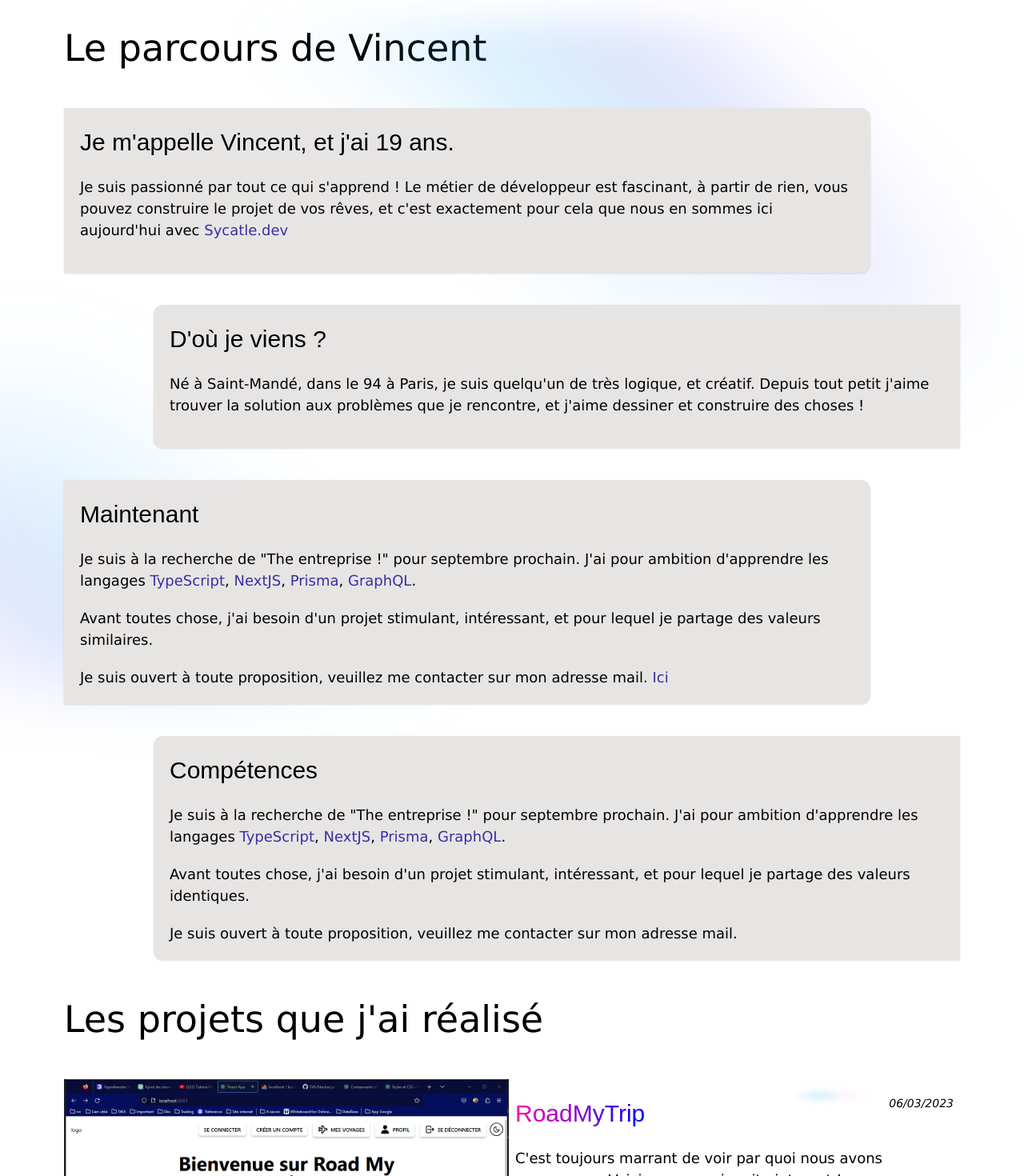
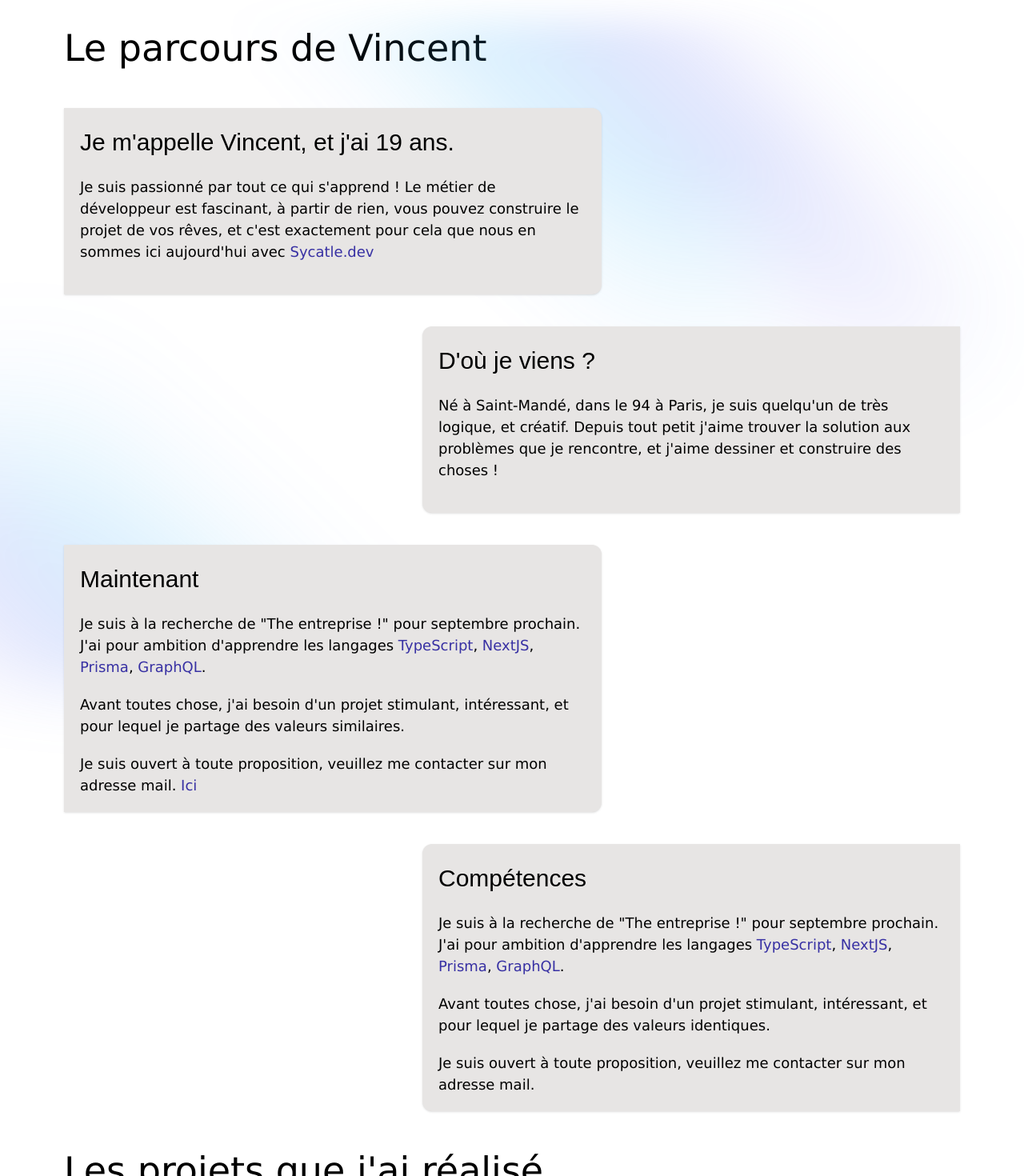
Before and after one commit to Azonesbz/vincentavez, a React (Vite) app in the folder client/: page / in a window 1280 px wide. Shown: the part 1440-2910 px from the top of the page at 80% size. Built offline with nearby package versions, Linux system fonts and the light colour scheme; a web font is replaced by a local one.

Commit message:
changed size of cards

```diff
--- a/client/src/components/career/Career.jsx
+++ b/client/src/components/career/Career.jsx
@@ -7,21 +7,21 @@ export default function Career(){
                 <h1 className="font-light relative z-0">Le parcours de Vincent</h1>
                 <img className='absolute inset-0 z-1 blur-xl' src="/blurblue.png" alt="blur image" />
                 <img className='absolute top-72 right-96 z-1 rotate-180 blur-2xl' src="/blurblue.png" alt="blur image" />
-                <div className="bg-stone-200 w-[90%] mt-10 p-5 rounded-r-xl shadow mr-auto relative z-2">
+                <div className="bg-stone-200 w-[90%] sm:w-[60%] mt-10 p-5 rounded-r-xl shadow mr-auto relative z-2">
                     <h2>Je m'appelle Vincent, et j'ai 19 ans.</h2>
                     <div className="flex flex-col space-y-5">
                         <p className="mt-5">Je suis passionné par tout ce qui s'apprend ! Le métier de développeur est fascinant, à partir de rien, vous pouvez construire le projet de vos rêves, et c'est exactement pour cela que nous en sommes ici aujourd'hui avec <Link className="text-indigo-800" to="https://sycatle.dev">Sycatle.dev</Link></p>
                         <p className="mt-5"></p>
                     </div>
                 </div>
-                <div className="bg-stone-200 w-[90%] mt-10 p-5 rounded-l-xl shadow ml-auto relative z-2">
+                <div className="bg-stone-200 w-[90%] sm:w-[60%] mt-10 p-5 rounded-l-xl shadow ml-auto relative z-2">
                     <h2>D'où je viens ?</h2>
                     <div className="flex flex-col space-y-5">
                         <p className="mt-5">Né à Saint-Mandé, dans le 94 à Paris, je suis quelqu'un de très logique, et créatif. Depuis tout petit j'aime trouver la solution aux problèmes que je rencontre, et j'aime dessiner et construire des choses !</p>
                         <p className="mt-5"></p>
                     </div>
                 </div>
-                <div className="bg-stone-200 w-[90%] mt-10 p-5 rounded-r-xl shadow mr-auto relative z-2">
+                <div className="bg-stone-200 w-[90%] sm:w-[60%] mt-10 p-5 rounded-r-xl shadow mr-auto relative z-2">
                     <h2>Maintenant</h2>
                     <div className="flex flex-col space-y-5">
                         <p className="mt-5">Je suis à la recherche de "The entreprise !" pour septembre prochain. J'ai pour ambition d'apprendre les langages <Link className="text-indigo-800" to="https://www.typescriptlang.org/" target="_blank">TypeScript</Link>,  <Link className="text-indigo-800" to="https://www.typescriptlang.org/" target="_blank">NextJS</Link>,  <Link className="text-indigo-800" to="https://www.typescriptlang.org/" target="_blank">Prisma</Link>,  <Link className="text-indigo-800" to="https://www.typescriptlang.org/" target="_blank">GraphQL</Link>. </p>
@@ -29,7 +29,7 @@ export default function Career(){
                         <p className="mt-5">Je suis ouvert à toute proposition, veuillez me contacter sur mon adresse mail. <Link to="#contact" className="text-indigo-800">Ici</Link></p>
                     </div>
                 </div>
-                <div className="bg-stone-200 w-[90%] mt-10 p-5 rounded-l-xl shadow ml-auto relative z-2">
+                <div className="bg-stone-200 w-[90%] sm:w-[60%] mt-10 p-5 rounded-l-xl shadow ml-auto relative z-2">
                     <h2>Compétences</h2>
                     <div className="flex flex-col space-y-5">
                         <p className="mt-5">Je suis à la recherche de "The entreprise !" pour septembre prochain. J'ai pour ambition d'apprendre les langages <Link className="text-indigo-800" to="https://www.typescriptlang.org/" target="_blank">TypeScript</Link>,  <Link className="text-indigo-800" to="https://www.typescriptlang.org/" target="_blank">NextJS</Link>,  <Link className="text-indigo-800" to="https://www.typescriptlang.org/" target="_blank">Prisma</Link>,  <Link className="text-indigo-800" to="https://www.typescriptlang.org/" target="_blank">GraphQL</Link>. </p>
```
